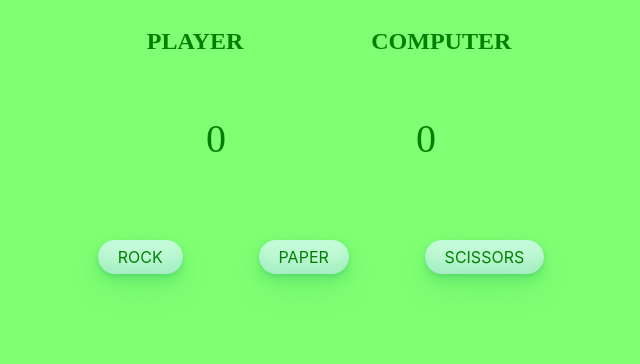
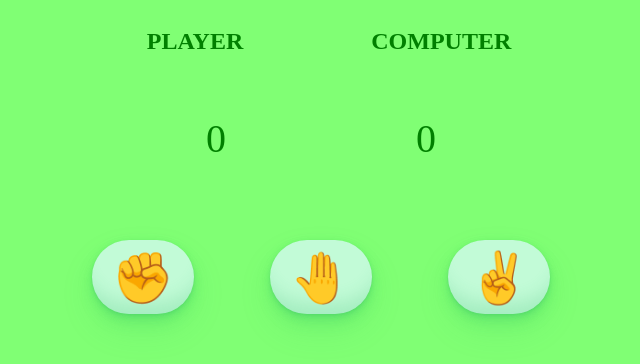
Before and after one commit to XDRONIN/SPS_game, a plain HTML site: page index.html in a window 1280 px wide. Shown: the whole page, without its empty margins (319-959 px from the left). Drawn offline with Linux system fonts and the light colour scheme.

Commit message:
ui changes

```diff
--- a/index.js
+++ b/index.js
@@ -6,9 +6,9 @@ rbut.setAttribute("id", "rbut");
 pbut.setAttribute("id", "pbut");
 sbut.setAttribute("id", "sbut");
 div1.setAttribute("id", "div1");
-rbut.textContent = "ROCK";
-pbut.textContent = "PAPER";
-sbut.textContent = "SCISSORS";
+rbut.textContent = "✊";
+pbut.textContent = "🤚";
+sbut.textContent = "✌️";
 rbut.classList.add("butt");
 pbut.classList.add("butt");
 sbut.classList.add("butt");
@@ -19,7 +19,7 @@ document.body.appendChild(countDiv);
 document.body.appendChild(div1);
 let PWIN = 0;
 let CWIN = 0;
-
+const newDiv = document.createElement("div");
 countDiv.innerHTML = `<div class =pname><h2 id="h2-1">PLAYER    </h2> <h2 id="h2-2">   COMPUTER</h2><br></div>
 <div class="count"><p>${PWIN}</p>&nbsp;&nbsp;&nbsp;<p> ${CWIN}</p></div>`;
 
@@ -67,7 +67,7 @@ function playgame(playerChoice) {
   }
 }
 function display(playerChoice, compChoice) {
-  const newDiv = document.createElement("div");
+  newDiv.innerHTML = "";
   newDiv.innerHTML = `<p>player:${playerChoice}</p><div class="space"></div>
   <p>computer:${compChoice}</p>`;
   newDiv.classList.add("newDiv");
--- a/styles.css
+++ b/styles.css
@@ -25,7 +25,7 @@ body {
   text-decoration: none;
   transition: all 250ms;
   border: 0;
-  font-size: 16px;
+  font-size: 50px;
   user-select: none;
   -webkit-user-select: none;
   margin: 3%;
```
